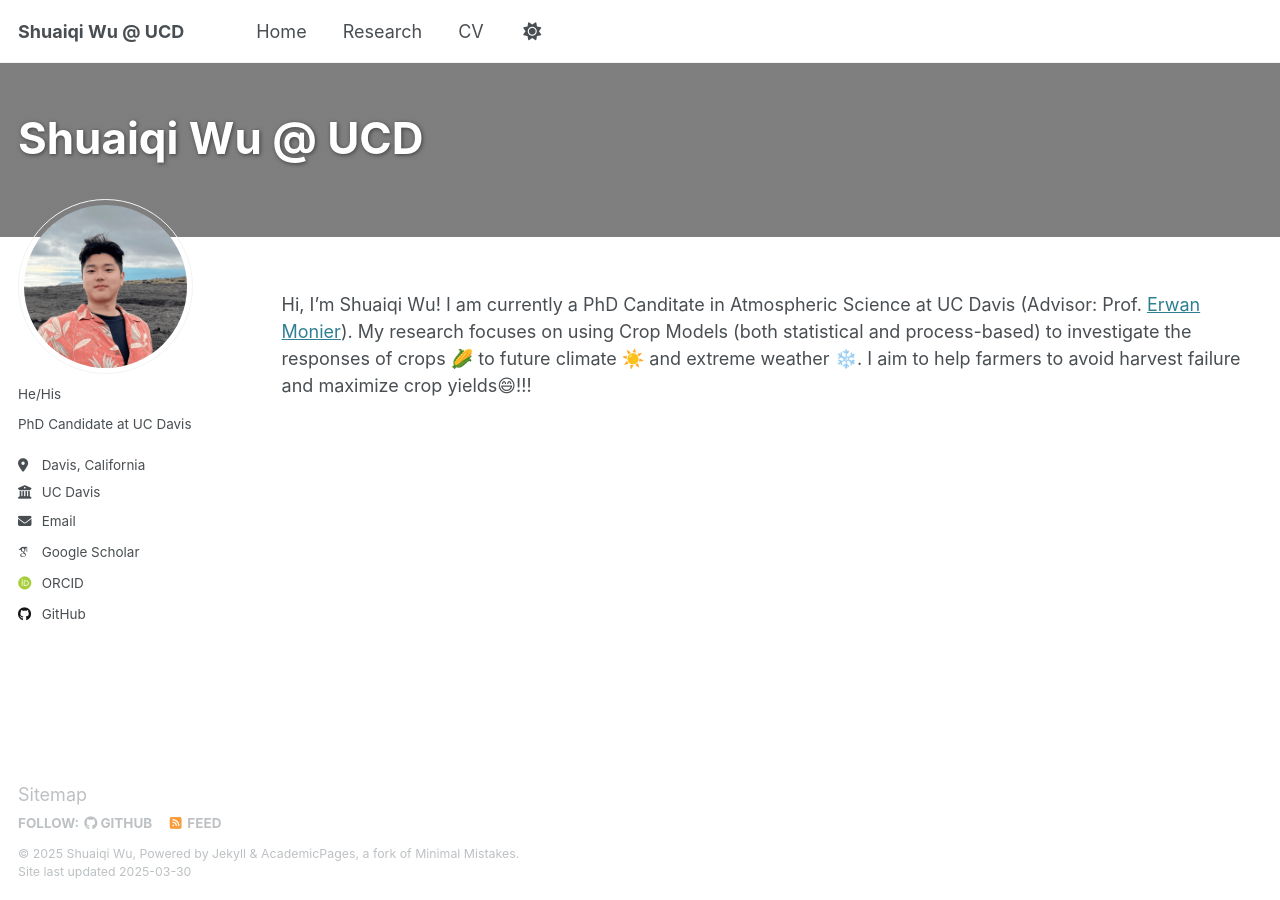
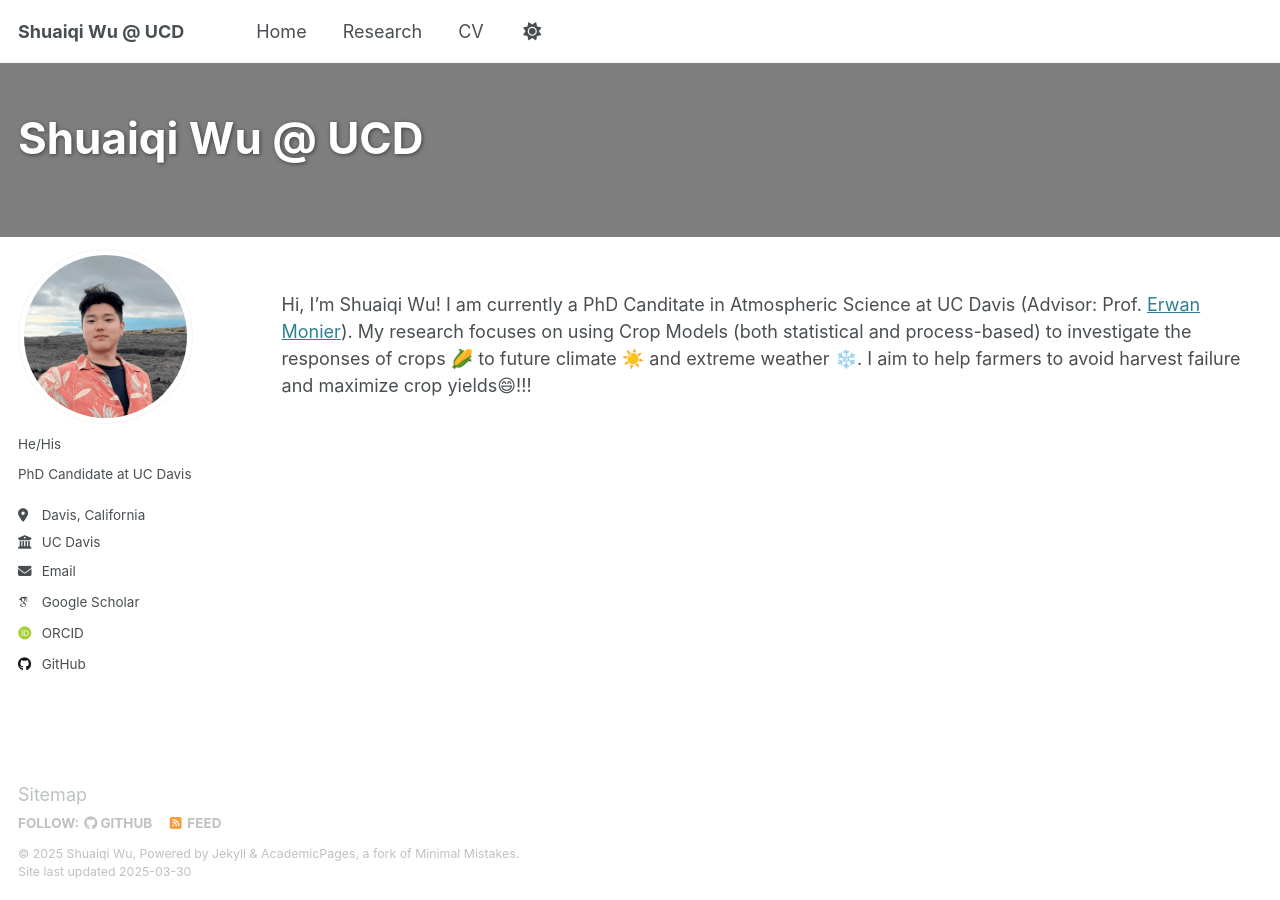
Before and after one commit to shqwu/shqwu.github.io, a Jekyll site: the page built from _pages/index.md, in a window 1280 px wide. Built offline with Jekyll 4.4.1, drawn with Linux system fonts in a browser that asks for light colours; emoji names are drawn with the system emoji font; some web fonts are replaced.

Commit message:
Update _sidebar.scss

```diff
--- a/_sass/layout/_sidebar.scss
+++ b/_sass/layout/_sidebar.scss
@@ -7,8 +7,8 @@
    ========================================================================== */
 
 .sidebar {
-  -webkit-transform: translate3d(0, 100px , 0);
-          transform: translate3d(0, 100px , 0);
+  -webkit-transform: translate3d(0, 150px , 0);
+          transform: translate3d(0, 150px , 0);
 
   @include clearfix();
   margin-bottom: 1em;
```
